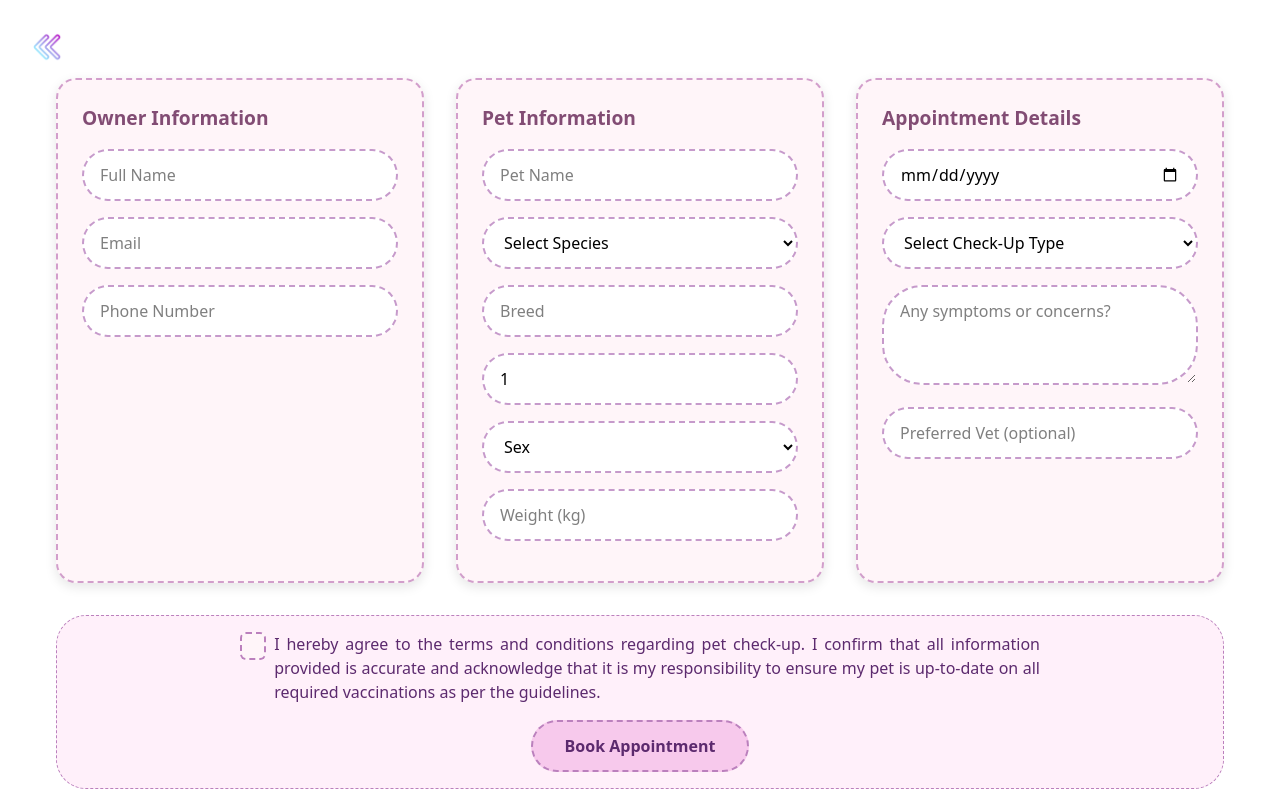
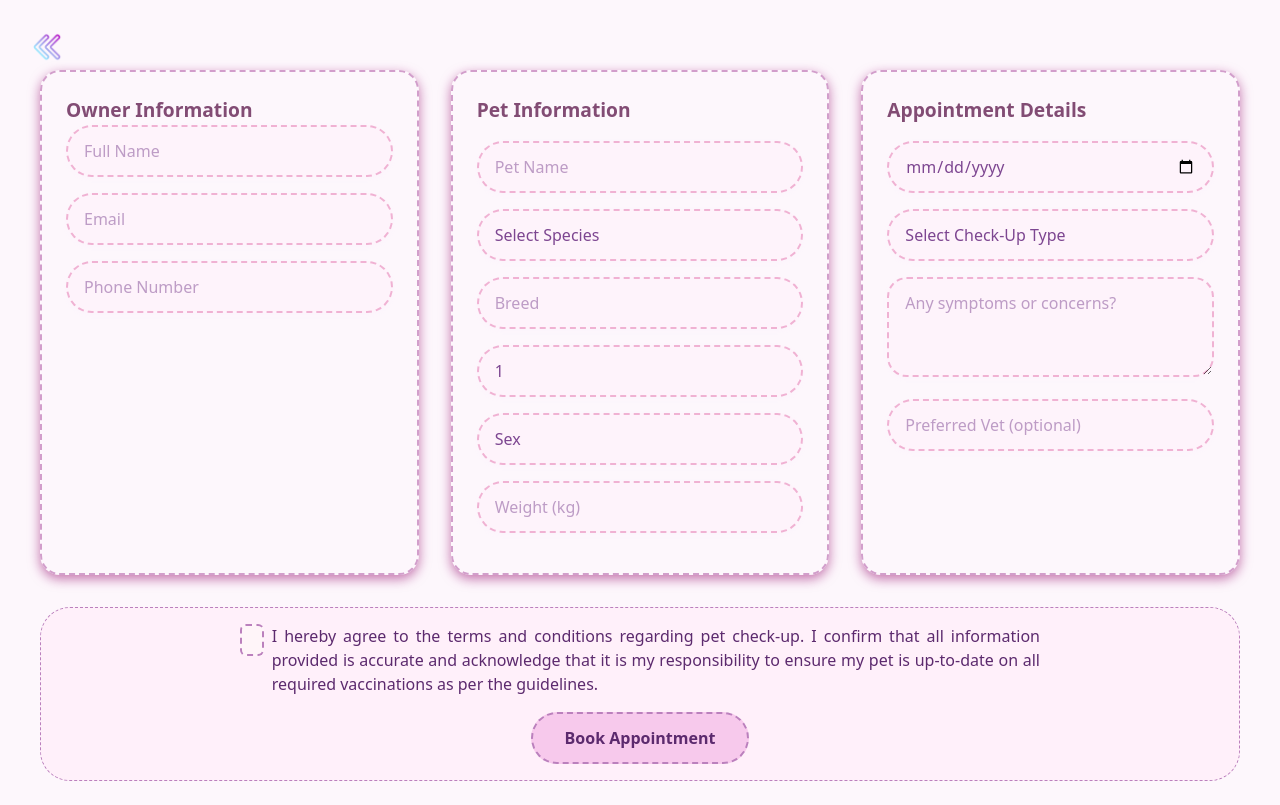
Before and after one commit to ChristianAlicaba2002/Veterinarian_System_FrontEnd, a Next.js app: page /Application/Organisms/Pages/CheckUp in a window 1280 px wide. Built offline with nearby package versions, Linux system fonts and the light colour scheme.

Commit message:
New Changes Langg

```diff
--- a/app/Application/Organisms/LandingPage/LandingStyles/Landing.css
+++ b/app/Application/Organisms/LandingPage/LandingStyles/Landing.css
@@ -1,15 +1,5 @@
 @import url('https://fonts.googleapis.com/css2?family=Poppins:wght@400;600;700&family=Pacifico&display=swap');
 @import url('https://fonts.googleapis.com/css2?family=Quicksand:wght@400;600&display=swap');
-
-*{
-  margin: 0;
-  padding: 0;
-}
-
-body, html {
-    scroll-behavior: smooth;
-    cursor: grab;
-}
 
 .landing-container {
     font-family: 'Poppins', sans-serif;
--- /dev/null
+++ b/app/Application/Organisms/Pages/Adoption/AdoptionStyles/AdoptionStyles.module.css
@@ -0,0 +1,119 @@
+
+body {
+  background: linear-gradient(490deg, #ffc7db7c, #e8caff);
+}
+
+.Back {
+  margin-top: 2rem;
+  margin-left: 2rem;
+}
+
+.Back img {
+  width: 30px;
+  height: 30px;
+  cursor: pointer;
+  transition: transform 0.3s ease, filter 0.3s ease;
+}
+
+.Back img:hover {
+  transform: scale(1.2);
+  filter: brightness(1.2);
+}
+.form {
+  max-width: 1200px;
+  margin: 0.8rem auto;
+  border-radius: 20px;
+  background-color: white;
+  border: 2px dashed #e870c5;
+  box-shadow: 4px 8px 8px rgba(248, 145, 243, 0.767);
+  display: grid;
+  grid-template-columns: 1fr 1fr;
+  gap: 1rem;
+  padding: 1.5rem;
+}
+
+.formTitle {
+  grid-column: 1 / -1;
+  text-align: center;
+  font-size: 2rem;
+  margin-bottom: 1.2rem;
+  color: #6a4a7a;
+}
+
+.input,
+.select,
+.textarea,
+.option {
+  min-height: 60px;
+  border: 2px dashed #f16fff;
+  border-radius: 8px;
+  background: linear-gradient(125deg, #f5b1ca2a, #dfcbee3f);
+  font-size: 0.95rem;
+  box-sizing: border-box;
+  transition: border-color 0.3s ease, box-shadow 0.3s ease;
+  width: 100%;
+}
+
+.input:focus,
+.select:focus,
+.textarea:focus,
+.option:focus {
+  border-color: #ff8fd8;
+  box-shadow: 0 0 6px rgba(255, 143, 216, 0.5);
+  outline: none;
+}
+
+.textarea {
+  min-height: 50px;
+  resize: vertical;
+}
+
+.label {
+  grid-column: 1 / -1;
+  display: flex;
+  align-items: flex-start;
+  font-size: 1rem;
+  font-weight: 600;
+  color: #5c2a6e;
+  text-align: justify;
+  padding: 1rem;
+  gap: 2rem;
+}
+
+.label span {
+  display: inline;
+}
+
+.submitButton {
+  grid-column: 1 / -1;
+  width: 45%;
+  padding: 1rem 1.8rem;
+  justify-self: center;
+  background-color: #f5e5f3;
+  color: #5c2a6e;
+  font-weight: 500;
+  border: 2px dashed #ff2fb6;
+  border-radius: 20px;
+  font-size: 1rem;
+  cursor: pointer;
+  transition: background-color 0.3s ease, transform 0.3s ease;
+}
+
+.submitButton:hover {
+  filter: brightness(1.1);
+  transform: translateY(-3px);
+  box-shadow: 0 6px 10px rgba(228, 117, 204, 0.315);
+}
+
+.checkbox {
+  margin-top: 0.25rem;
+  align-self: flex-start;
+}
+
+@media (max-width: 768px) {
+  .form {
+    grid-template-columns: 1fr;
+    gap: 1rem;
+    margin: 1rem;
+  }
+}
--- a/app/Application/Organisms/Pages/CheckUp/CheckUpStyles/CheckUp.css
+++ b/app/Application/Organisms/Pages/CheckUp/CheckUpStyles/CheckUp.module.css
@@ -1,11 +1,14 @@
-body, html{
-  overflow: auto;
+body{
+  background-color: #f5c3ee21;
 }
+.Back {
+  margin-top: 2rem;
+  margin-left: 2rem;
+}
+
 .Back img {
   width: 30px;
   height: 30px;
-  margin-top: 2rem;
-  margin-left: 2rem;
   cursor: pointer;
   transition: transform 0.3s ease, filter 0.3s ease;
 }
@@ -19,10 +22,9 @@ body, html{
   display: flex;
   flex-direction: column;
   align-items: center;
-  padding: 1rem;
   gap: 2rem;
   max-width: 1200px;
-  margin: auto;
+  margin: .5rem auto;
 }
 
 .CardRow {
@@ -35,10 +37,9 @@ body, html{
 
 .Card {
   flex: 1 1 300px;
-  background: #fff5f9;
   border-radius: 20px;
   padding: 1.5rem;
-  box-shadow: 0 4px 12px rgba(0,0,0,0.1);
+  box-shadow: 0 4px 12px rgba(153, 15, 112, 0.568);
   border: 2px dashed #d29ecb;
 }
 
@@ -49,25 +50,53 @@ body, html{
   font-weight: bold;
 }
 
-input, select, textarea {
+.input,
+.select,
+.textarea {
   width: 100%;
   padding: 0.75rem 1rem;
   margin-bottom: 1rem;
   border-radius: 40px;
-  border: 2px dashed #c69acb;
+  border: 2px dashed #f0b2d3;
   outline: none;
-  background: #ffffff;
+  background-color: #fff0fa83;
   transition: all 0.3s ease;
+  font-size: 1rem;
+  box-shadow: 0 2px 5px rgba(244, 200, 255, 0.05);
+  color: #7d4691;
+  font-weight: 500;
 }
 
-input:hover, select:hover, textarea:hover {
-  background: #fdf0f8;
-  box-shadow: 0 0 5px #f0b2d3;
+.input:hover,
+.select:hover,
+.textarea:hover {
+  background-color: #ffe6f7;
+  border-color: #ff8fd8;
+  box-shadow: 0 4px 8px rgba(0, 0, 0, 0.1);
 }
 
-input:focus, select:focus, textarea:focus {
+.input:focus,
+.select:focus,
+.textarea:focus {
   border-color: #ff8fd8;
-  background: #fff0fa;
+  background-color: #fff5f9;
+  box-shadow: 0 0 0 2px rgba(255, 143, 216, 0.2);
+}
+
+.select {
+  appearance: none;
+  background-repeat: no-repeat;
+  background-position: right 1rem center;
+  background-size: 1rem;
+}
+
+.select::-ms-expand {
+  display: none;
+}
+
+.textarea {
+  resize: vertical;
+  border-radius: 20px;
 }
 
 .TermWrap {
@@ -80,15 +109,15 @@ input:focus, select:focus, textarea:focus {
   width: 100%;
   border-color: #ff8fd8;
   background: #fff0fa;
-  border: #bb80bd 1px dashed;
+  border: 1px dashed #bb80bd;
   border-radius: 30px;
 }
 
 .TermWrap input[type="checkbox"] {
   appearance: none;
   padding-right: 2px;
-  width: 2rem;
-  height: 1rem;
+  width: 3rem;
+  height: 2rem;
   border: 2px dashed #bb80bd;
   border-radius: 6px;
   background-color: #fff5f9;
@@ -123,11 +152,12 @@ input:focus, select:focus, textarea:focus {
   box-shadow: 0 0 8px #f0b2d3;
 }
 
-.TermWrap label{
+.TermWrap label {
   font-size: medium;
   color: #5c2a6e;
   font-weight: 400;
 }
+
 .ButtonWrap {
   display: flex;
   align-items: flex-start;
@@ -138,7 +168,7 @@ input:focus, select:focus, textarea:focus {
   color: #333;
 }
 
-.submit-button {
+.submitButton {
   padding: 0.75rem 2rem;
   border-radius: 40px;
   border: 2px dashed #bb80bd;
@@ -149,7 +179,7 @@ input:focus, select:focus, textarea:focus {
   transition: all 0.3s ease;
 }
 
-.submit-button:hover {
+.submitButton:hover {
   background-color: #ffe6f7;
   transform: scale(1.05);
   box-shadow: 0 0 10px #f0a6e8;
--- a/app/Application/Organisms/Pages/CheckUp/CheckUpSyles/CheckUp.css
+++ /dev/null
@@ -1,128 +0,0 @@
-.Back{
-  position: absolute;
-  margin-top: 2rem;
-  margin-left: 2rem;
-}
-.Back img{
-  width: 40px;
-  height: 40px;
-  transition: transform 0.5s ease-in-out;
-}
-
-.Back:hover{
-  transform: scale(1.2);
-}
-
-.Form {
-  display: flex;
-  flex-direction: column;
-  gap: 2rem;
-  padding: 1rem;
-  max-width: 1000px;
-  margin: auto;
-  font-family: 'Poppins', sans-serif;
-}
-
-.CardRow {
-  margin-top: 4rem;
-  display: flex;
-  flex-wrap: wrap;
-  justify-content: center;
-  gap: 1.5rem;
-}
-
-.Card {
-  flex: 1 1 280px;
-  background: linear-gradient(145deg, #f6e1ff, #ecd8ff);
-  border: 2px dashed #a076f9;
-  padding: 1.5rem;
-  border-radius: 1.5rem;
-  transition: transform 0.3s ease, box-shadow 0.3s ease;
-
-}
-
-.Card:hover {
-  transform: translateY(-5px);
-  box-shadow: 0 8px 20px rgba(160, 118, 249, 0.3);
-}
-
-.CardSection {
-  color: #7939d4;
-  font-size: 1.2rem;
-  margin-bottom: 1rem;
-  font-weight: bold;
-}
-
-.Card input,
-.Card select,
-.Card textarea {
-  width: 100%;
-  padding: 0.7rem;
-  margin-bottom: 1rem;
-  border: 2px dashed #c4a5f3;
-  border-radius: 0.75rem;
-  background-color: #fff8ff;
-  transition: border-color 0.3s ease;
-}
-
-.Card input:focus,
-.Card select:focus,
-.Card textarea:focus {
-  border-color: #a076f9;
-  outline: none;
-}
-
-.Terms {
-  background: linear-gradient(to right, #f4d4ff, #e3c4ff);
-  border: 2px dashed #c49cf3;
-  padding: 1.5rem;
-  border-radius: 1.5rem;
-  flex-direction: column;
-  gap: 1rem;
-  transition: box-shadow 0.3s ease;
-}
-
-.Terms:hover {
-  box-shadow: 0 4px 15px rgba(195, 145, 255, 0.3);
-}
-.WrapTerms{
-  display: flex;
-  align-items: flex-start;
-  gap: 0.75rem;
-  cursor: pointer;
-}
-.Terms input[type="checkbox"] {
-  transform: scale(1.3);
-  accent-color: #a076f9;
-  margin-top: 0.3rem;
-}
-
-.Terms span {
-  font-size: 0.9rem;
-  color: #5f2e91;
-  line-height: 1.5;
-}
-
-.SubmitWrap{
-  display: flex;
-  justify-content: flex-end;
-  margin-top: 1rem;
-}
-.submit-button {
-  margin-top: 1rem;
-  background: linear-gradient(to right, #a076f9, #c49cf3);
-  border: none;
-  color: white;
-  padding: 0.75rem 1.5rem;
-  font-size: 1rem;
-  font-weight: bold;
-  border-radius: 2rem;
-  cursor: pointer;
-  transition: transform 0.3s ease, background 0.3s ease;
-
-}
-
-.submit-button:hover {
-  transform: scale(1.05);
-  background: linear-gradient(to right, #c49cf3, #a076f9);
-}
--- a/app/Application/Organisms/Pages/CheckUp/page.tsx
+++ b/app/Application/Organisms/Pages/CheckUp/page.tsx
@@ -2,7 +2,7 @@
 
 import { useState, useEffect } from "react";
 import { getUser } from "../../../../../utils";
-import './CheckUpStyles/CheckUp.css';
+import styles from './CheckUpStyles/CheckUp.module.css';
 import Link from "next/link";
 import { TCheckUpAppointmentData } from "@/app/Application/Types/AllTypes";
 
@@ -77,7 +77,6 @@ export default function CheckUp() {
         console.log("Submitted Data:", data);
       }
 
-      // Reset form and state
       setAppointment({
         pet_name: "",
         breed: "",
@@ -105,16 +104,16 @@ export default function CheckUp() {
 
   return (
     <>
-      <div className="Back">
-        <Link href="/Application/Organisms/Layouts">
+      <div className={styles.Back}>
+        <Link href="/Application/Organisms/Pages/Appointment">
           <img src="/img/back.png" alt="back icon" />
         </Link>
       </div>
 
-        <form onSubmit={handleSubmit} className="Form">
-        <div className="CardRow">
-      <div className="Card">
-        <h2 className="CardSection">Owner Information</h2>
+      <form onSubmit={handleSubmit} className={styles.Form}>
+        <div className={styles.CardRow}>
+          <div className={styles.Card}>
+            <label className={styles.CardSection}>Owner Information</label>
             <input
               type="text"
               value={userData.first_name}
@@ -122,6 +121,7 @@ export default function CheckUp() {
                 setUserData((prev) => ({ ...prev, first_name: e.target.value }))
               }
               placeholder="Full Name"
+              className={styles.input}
             />
             <input
               type="email"
@@ -130,6 +130,7 @@ export default function CheckUp() {
                 setUserData((prev) => ({ ...prev, email: e.target.value }))
               }
               placeholder="Email"
+              className={styles.input}
             />
             <input
               type="tel"
@@ -141,11 +142,12 @@ export default function CheckUp() {
                 }))
               }
               placeholder="Phone Number"
+              className={styles.input}
             />
           </div>
 
-        <div className="Card">
-          <h2 className="CardSection">Pet Information</h2>
+          <div className={styles.Card}>
+            <h2 className={styles.CardSection}>Pet Information</h2>
             <input
               type="text"
               value={appointment.pet_name}
@@ -153,12 +155,14 @@ export default function CheckUp() {
                 setAppointment((prev) => ({ ...prev, pet_name: e.target.value }))
               }
               placeholder="Pet Name"
+              className={styles.input}
             />
             <select
               value={appointment.species}
               onChange={(e) =>
                 setAppointment((prev) => ({ ...prev, species: e.target.value }))
               }
+              className={styles.select}
             >
               <option value="">Select Species</option>
               <option value="Dog">Dog</option>
@@ -172,6 +176,7 @@ export default function CheckUp() {
                 setAppointment((prev) => ({ ...prev, breed: e.target.value }))
               }
               placeholder="Breed"
+              className={styles.input}
             />
             <input
               type="number"
@@ -183,12 +188,14 @@ export default function CheckUp() {
                 }))
               }
               placeholder="Age (years)"
+              className={styles.input}
             />
             <select
               value={appointment.sex}
               onChange={(e) =>
                 setAppointment((prev) => ({ ...prev, sex: e.target.value }))
               }
+              className={styles.select}
             >
               <option value="">Sex</option>
               <option value="Male">Male</option>
@@ -202,11 +209,12 @@ export default function CheckUp() {
                 setAppointment((prev) => ({ ...prev, weight: e.target.value }))
               }
               placeholder="Weight (kg)"
+              className={styles.input}
             />
           </div>
 
-        <div className="Card">
-          <h2 className="CardSection">Appointment Details</h2>
+          <div className={styles.Card}>
+            <h2 className={styles.CardSection}>Appointment Details</h2>
             <input
               type="date"
               value={appointment.appointment_date}
@@ -216,6 +224,7 @@ export default function CheckUp() {
                   appointment_date: e.target.value,
                 }))
               }
+              className={styles.input}
             />
             <select
               value={appointment.checkup_type}
@@ -225,6 +234,7 @@ export default function CheckUp() {
                   checkup_type: e.target.value,
                 }))
               }
+              className={styles.select}
             >
               <option value="">Select Check-Up Type</option>
               <option value="General">General</option>
@@ -239,6 +249,7 @@ export default function CheckUp() {
               }
               placeholder="Any symptoms or concerns?"
               rows={3}
+              className={styles.textarea}
             />
             <input
               type="text"
@@ -250,24 +261,23 @@ export default function CheckUp() {
                 }))
               }
               placeholder="Preferred Vet (optional)"
+              className={styles.input}
             />
           </div>
         </div>
-      <div className="TermWrap">
-        <div className="ButtonWrap">
+        <div className={styles.TermWrap}>
+          <div className={styles.ButtonWrap}>
             <input
               type="checkbox"
               id="agreeTerms"
               checked={agreeTerms}
               onChange={() => setAgreeTerms((prev) => !prev)}
             />
-          <label className="agreeTerms">
-            I hereby agree to the terms and conditions regarding pet check-up.
-            I confirm that all information provided is accurate and acknowledge that it is my responsibility to ensure
-            my pet is up-to-date on all required vaccinations as per the guidelines.
+            <label className={styles.agreeTerms}>
+              I hereby agree to the terms and conditions regarding pet check-up. I confirm that all information provided is accurate and acknowledge that it is my responsibility to ensure my pet is up-to-date on all required vaccinations as per the guidelines.
             </label>
           </div>
-        <button type="submit" className="submit-button">
+          <button type="submit" className={styles.submitButton}>
             Book Appointment
           </button>
         </div>
--- a/app/Application/Organisms/Pages/Grooming/GroomingStyles/Grooming.css
+++ b/app/Application/Organisms/Pages/Grooming/GroomingStyles/Grooming.module.css
@@ -1,16 +1,4 @@
-body,
-html {
-  color: #6a1b9a;
-  margin: 0;
-  padding: 0;
-  box-sizing: border-box;
-  overflow-x: hidden;
-  font-family: sans-serif;
-  height: 100%;
-  width: 100%;
-}
-
-.grooming-container {
+.groomingContainer {
   display: flex;
   flex-wrap: wrap;
   justify-content: center;
@@ -23,8 +11,8 @@ html {
   margin-right: auto;
 }
 
-.left-panel,
-.right-panel {
+.leftPanel,
+.rightPanel {
   background-color: rgba(255, 255, 255, 0.95);
   padding: 2rem;
   border-radius: 20px;
@@ -33,13 +21,13 @@ html {
   width: 100%;
 }
 
-.left-panel {
+.leftPanel {
   flex: 1;
   min-width: 280px;
   max-width: 400px;
 }
 
-.right-panel {
+.rightPanel {
   flex: 2;
   min-width: 320px;
   max-width: 1000px;
@@ -48,7 +36,7 @@ html {
   gap: 1.5rem;
 }
 
-.grooming-header h1 {
+.groomingHeader h1 {
   font-size: 2rem;
   color: #7b1fa2;
   text-align: center;
@@ -56,46 +44,51 @@ html {
   font-weight: 600;
 }
 
-.user-info {
+.userInfo {
   text-align: center;
   font-size: 1.25rem;
   font-weight: bold;
 }
 
-.user-info p {
+.userInfo h1 {
+  font-weight: bolder;
+  color: #5d2f96;
+}
+
+.userInfo p {
   margin-top: 1.5rem;
   font-size: 1rem;
   color: #4a148c;
 }
 
-.user-info a {
+.userInfo a {
   font-size: 0.95rem;
   color: #7b1fa2;
   display: block;
   margin-top: 0.25rem;
 }
 
-.appointment-form {
+.appointmentForm {
   display: grid;
   grid-template-columns: repeat(auto-fit, minmax(250px, 1fr));
   gap: 1.5rem;
 }
 
-.form-group {
+.formGroup {
   display: flex;
   flex-direction: column;
 }
 
-.form-group label {
+.formGroup label {
   font-size: 0.95rem;
   font-weight: 500;
   margin-bottom: 6px;
   color: #6a1b9a;
 }
 
-input,
-select,
-textarea {
+.formGroup input,
+.formGroup select,
+.formGroup textarea {
   font-family: inherit;
   padding: 10px 14px;
   border: 2px dashed #d8b2e8;
@@ -108,14 +101,14 @@ textarea {
   width: 100%;
 }
 
-input:focus,
-select:focus,
-textarea:focus {
+.formGroup input:focus,
+.formGroup select:focus,
+.formGroup textarea:focus {
   border-color: #ba68c8;
   background-color: #fbeaff;
 }
 
-.submit-button {
+.submitButton {
   font-weight: bold;
   font-size: 1rem;
   color: #fff;
@@ -132,7 +125,7 @@ textarea:focus {
   text-align: center;
 }
 
-.submit-button:hover {
+.submitButton:hover {
   background-color: #4c186d71;
   border: 1.5px dashed #5d3381;
   box-shadow: 0 4px 10px rgba(238, 186, 238, 0.952);
@@ -157,47 +150,47 @@ textarea:focus {
 }
 
 @media screen and (max-width: 1024px) {
-  .grooming-container {
+  .groomingContainer {
     padding: 1rem;
   }
 
-  .left-panel,
-  .right-panel {
+  .leftPanel,
+  .rightPanel {
     width: 100%;
     margin-bottom: 2rem;
   }
 
-  .submit-button {
+  .submitButton {
     max-width: 90%;
   }
 }
 
 @media screen and (max-width: 768px) {
-  .appointment-form {
+  .appointmentForm {
     grid-template-columns: 1fr;
   }
 
-  .submit-button {
+  .submitButton {
     width: 100%;
   }
 }
 
 @media screen and (max-width: 480px) {
-  .grooming-header h1 {
+  .groomingHeader h1 {
     font-size: 1.5rem;
   }
 
-  .user-info {
+  .userInfo {
     font-size: 1rem;
   }
 
-  .form-group label {
+  .formGroup label {
     font-size: 0.85rem;
   }
 
-  input,
-  select,
-  textarea {
+  .formGroup input,
+  .formGroup select,
+  .formGroup textarea {
     font-size: 0.85rem;
   }
 }
--- a/app/Application/Organisms/Pages/MainPage/Main.tsx
+++ b/app/Application/Organisms/Pages/MainPage/Main.tsx
@@ -54,7 +54,7 @@ export default function Main() {
         <header className="MainHeader" style={{ backgroundColor: changeColor }}>
           <div className="header-container">
             <div>
-              <h1 className="Brand">FurEver</h1>
+              <h1 className="Brand">FurEver 🐾</h1>
               {userData && (
                 <UserMessage
                   first_name={userData.first_name}
@@ -75,7 +75,7 @@ export default function Main() {
                   .map((pet) => {
                     const imageUrl = `http://127.0.0.1:8000/api/storage/${pet.image}`;
                     return (
-                      <div className="pet-card" key={pet.pet_id}>
+                      <div key={pet.pet_id}>
                         <PetsData
                           pet_id={pet.pet_id}
                           image={imageUrl}
--- a/app/Application/Organisms/Pages/MainPage/MainStyles/main.css
+++ b/app/Application/Organisms/Pages/MainPage/MainStyles/main.css
@@ -1,9 +1,3 @@
-body {
-    margin: 0;
-    font-family: 'Poppins', sans-serif;
-    background: linear-gradient(145deg, #f3e8ff, #e9d5ff);
-  }
-
   .MainBody {
   display: flex;
   flex-direction: column;
@@ -11,10 +5,12 @@ body {
 }
 
 .MainHeader {
-    padding: 1rem 2rem;
-    border-bottom: 2px dashed #a855f7;
-    background: linear-gradient(to right, #d8b4fe, #f5d0fe);
+  padding: 2rem;
+  border-bottom: 4px dashed #f9d8ff;
   color: white;
+  /* background: linear-gradient(to right, #c084fc, #e879f9); */
+  box-shadow: 0 4px 40px rgb(201, 130, 255);
+  border-radius: 0 0 30px 30px;
 }
 
 .header-container {
@@ -24,61 +20,67 @@ body {
 }
 
 .Brand {
-    font-weight: 700;
-    font-size: 2.2rem;
-    color: #9333ea;
+  font-weight: 800;
+  font-size: 3em;
+  color: #fff;
   letter-spacing: 1px;
 }
 
 .main-content {
   display: flex;
   justify-content: center;
-    padding: 2rem;
+  padding: 2.5rem;
 }
 
 .content-card {
   display: flex;
   flex-wrap: wrap;
   justify-content: center;
-    gap: 1.5rem;
+  gap: 5rem;
   width: 100%;
   max-width: 1200px;
 }
 
+.pet-card {
+  background-color: #ffffff;
+  border: 2px solid rgb(250, 215, 241);
+  border-radius: 24px;
+  padding: 1.8rem;
+  text-align: center;
+  box-shadow: 0 8px 20px rgba(255, 150, 220, 0.733);
+  transition: transform 0.3s ease, box-shadow 0.3s ease;
+}
+
+.pet-card:hover {
+  transform: translateY(-8px) scale(1.02);
+  border: 2px solid rgb(255, 170, 227);
+  box-shadow: 0 16px 32px rgba(238, 122, 222, 0.692);
+}
+
 .view-more-link {
-    font-weight: 500;
+  font-weight: 600;
   text-decoration: none;
-    color: #9333ea;
-    border: 2px dashed #a855f7;
-    background-color: #ffffff;
-    padding: 0.6rem 1rem;
-    border-radius: 10px;
+  color: white;
+  border: 2px solid rgb(255, 194, 235);
+  background: linear-gradient(to right, #c084fc, #f472b6);
+  padding: 0.8rem 1.8rem;
+  border-radius: 50px;
   display: inline-block;
-    transition: all 0.3s ease-in-out;
-    margin: 1rem auto;
+  transition: all 0.3s ease;
+  margin: 2rem auto 1rem;
   text-align: center;
+  box-shadow: 0 8px 18px rgba(240, 142, 255, 0.3);
 }
 
 .view-more-link:hover {
-    background-color: #eee1eec0;
-    color: #6b21a8;
-    transform: scale(1.05);
-    border-radius: 10px;
-    box-shadow: 0 4px 12px rgba(147, 51, 234, 0.2);
-  }
-
-  .pet-card {
-    border: 2px dashed #c084fc;
-    border-radius: 16px;
-    align-items: center;
-    display: flex;
-    width: auto;
-    height: fit-content;
+  background: linear-gradient(to right, #a855f7, #ec4899);
+  transform: translateY(-3px) scale(1.05);
+  box-shadow: 0 10px 25px rgba(173, 77, 255, 0.4);
 }
 
 .no-pets-message {
-    color: #6b21a8;
-    font-size: 1.5rem;
+  color: #9333ea;
+  font-size: 1.6rem;
   text-align: center;
-    margin-top: 1rem;
+  margin-top: 2rem;
 }
```
Also changed, not shown: app/Application/Organisms/Pages/Adoption/page.tsx (+36 -25 lines), app/Application/Organisms/Pages/Grooming/page.tsx (+17 -21 lines), app/Application/Types/AllTypes.ts (+13 -0 lines). Lines whose indentation alone changed are shown as unchanged.
